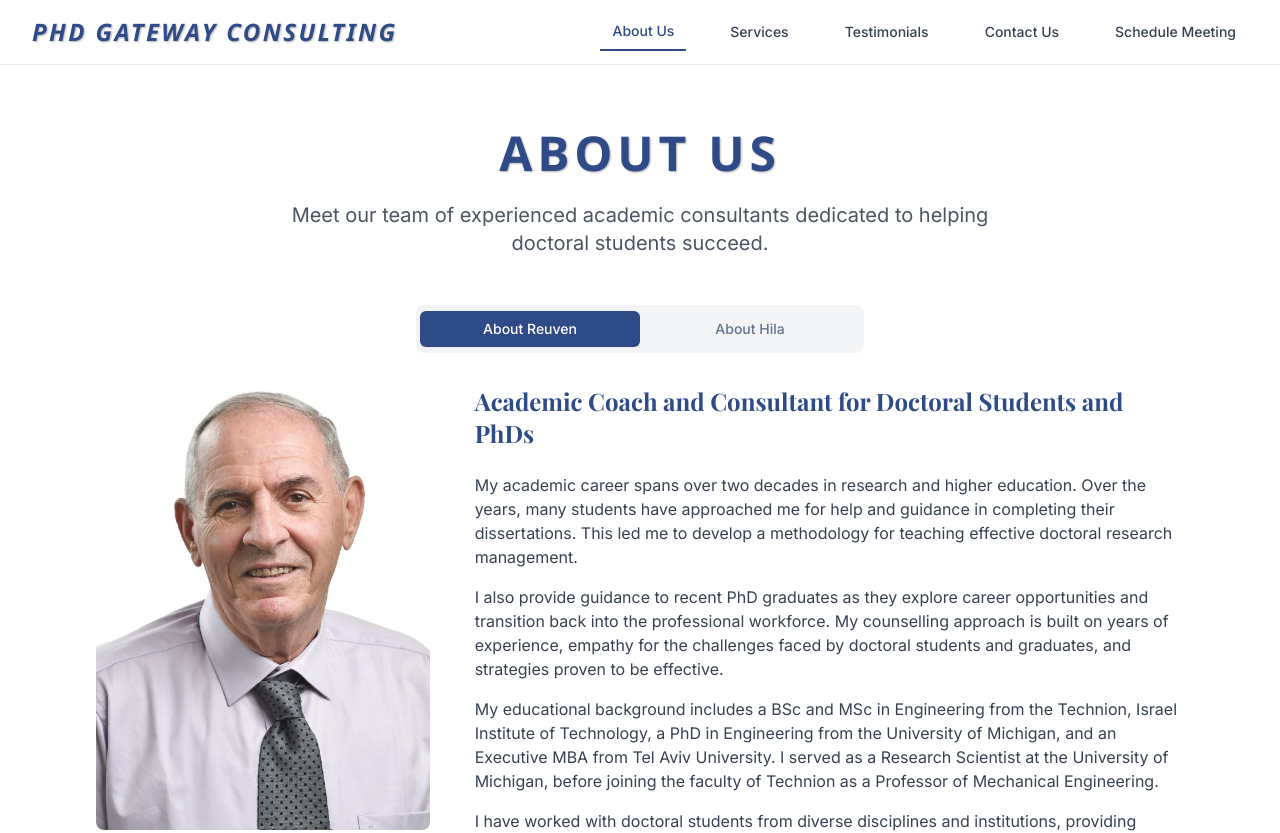
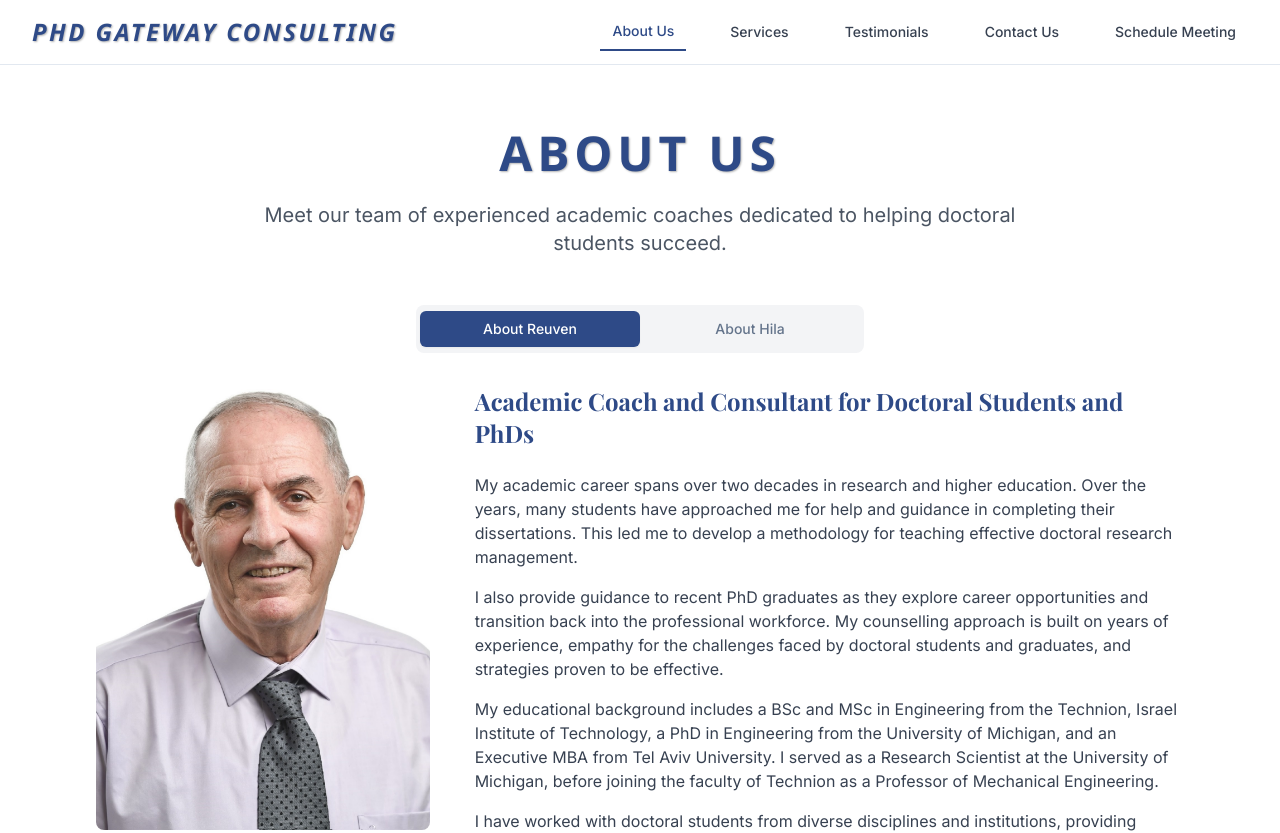
Before and after one commit to ReuvenKatz/pathway-nexus-gateway1, a React (Vite) app: page /about in a window 1280 px wide. Shown: the top 833 px of the page. Built offline with nearby package versions, Linux system fonts and the light colour scheme; a web font is replaced by a local one.

Commit message:
Update About page sentence
Updated the sentence on the About page from "academic consultants" to "academic coaches".
-edited src/pages/About.tsx

```diff
--- a/src/pages/About.tsx
+++ b/src/pages/About.tsx
@@ -26,7 +26,7 @@ const About = () => {
             About Us
           </h1>
           <p className="text-xl text-gray-600 max-w-3xl mx-auto">
-            Meet our team of experienced academic consultants dedicated to helping doctoral students succeed.
+            Meet our team of experienced academic coaches dedicated to helping doctoral students succeed.
           </p>
         </div>
 
```
